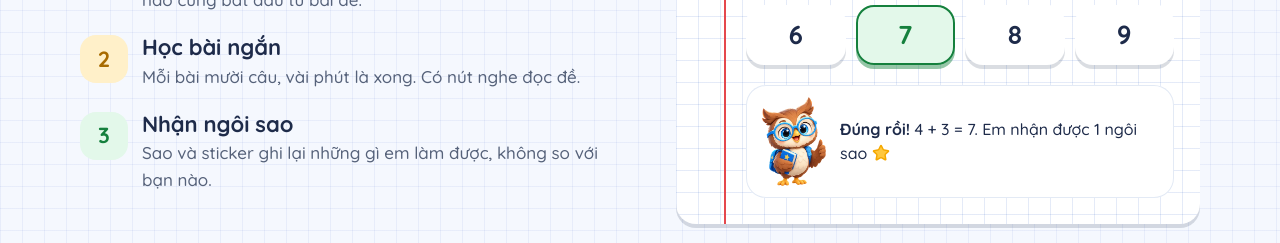
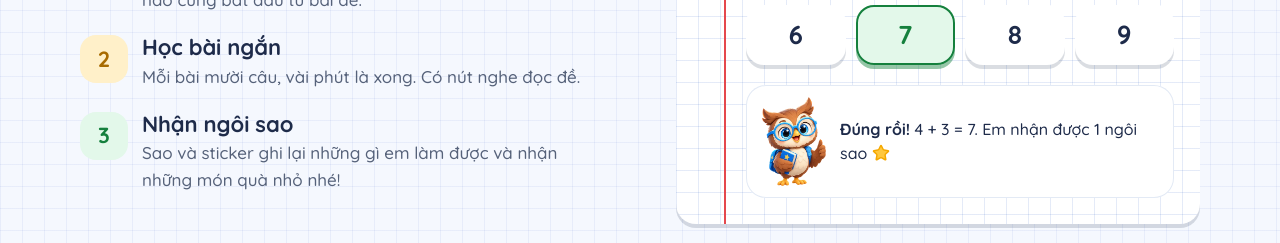
Before and after one commit to dathq51232/eduKid, a Next.js app: page / in a window 1280 px wide. Shown: the part 1420-1663 px from the top of the page. Built offline with nearby package versions, Linux system fonts and the light colour scheme; no server answers.

Commit message:
Trang chu: sua loi buoc 3

```diff
--- a/src/app/page.tsx
+++ b/src/app/page.tsx
@@ -21,7 +21,7 @@ const subjects: { code: SubjectCode; title: string; detail: string; tone: string
 const steps = [
   { title: 'Chọn một môn', text: 'Chọn lớp, rồi chọn Toán, Tiếng Việt hoặc Tiếng Anh. Môn nào cũng bắt đầu từ bài dễ.' },
   { title: 'Học bài ngắn', text: 'Mỗi bài mười câu, vài phút là xong. Có nút nghe đọc đề.' },
-  { title: 'Nhận ngôi sao', text: 'Sao và sticker ghi lại những gì em làm được, không so với bạn nào.' },
+  { title: 'Nhận ngôi sao', text: 'Sao và sticker ghi lại những gì em làm được và nhận những món quà nhỏ nhé!' },
 ];
 
 const teacherTools = [
```
